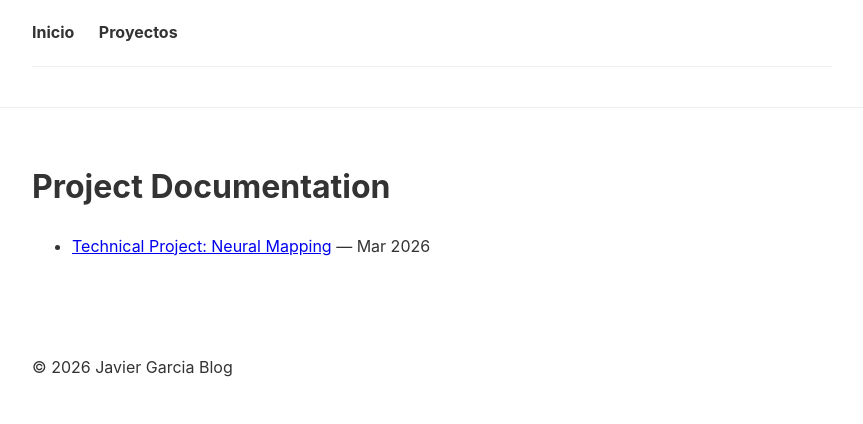
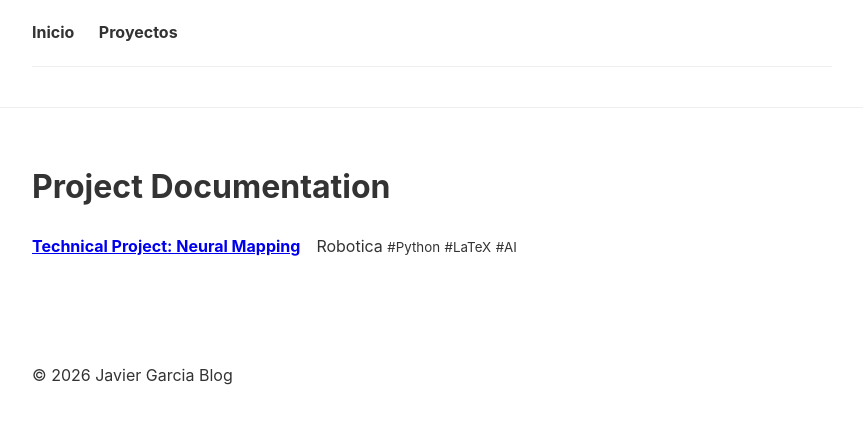
Before and after one commit to oviwanazul124/oviwanazul124.github.io, a Jekyll site: the page built from es/posts.html, in a window 1280 px wide. Shown: the top 424 px of the page, without its empty margins (208-1071 px from the left). Built offline with Jekyll 4.4.1, drawn with Linux system fonts in a browser that asks for light colours.

Commit message:
test categories

```diff
--- a/_posts/2026-03-22-check-es.md
+++ b/_posts/2026-03-22-check-es.md
@@ -2,6 +2,8 @@
 layout: default
 title: "Technical Project: Neural Mapping"
 lang: es
+categories: [es, Robotica]
+tags: [Python, LaTeX, AI]
 lang_ref: system-check
 ---
 
@@ -10,11 +12,13 @@ lang_ref: system-check
 This is a test post to verify the new portfolio layout. The goal is to ensure that technical documentation feels "spacious" and readable.
 
 ## The Math Test
+
 If the renovation is successful, the following Schrödinger equation should look like professional typeset math, not raw code:
 
 $$i\hbar \frac{\partial}{\partial t}\Psi(\mathbf{r},t) = \hat{H}\Psi(\mathbf{r},t)$$
 
 ## The Layout Test
+
 The text above should be centered in an 800px container with plenty of white space on the left and right.
 
 [Check the English version of this post here](/es/technical-project-neural-mapping/)
--- a/es/posts.html
+++ b/es/posts.html
@@ -4,14 +4,27 @@ title: My Projects
 lang: es
 lang-ref: postsPage
 ---
+
 <h1>Project Documentation</h1>
-<ul>
-  {% for post in site.posts %}
-    {% if post.lang == 'es' %}
-      <li>
-        <a href="{{ post.url | relative_url }}">{{ post.title }}</a>
-        <span>— {{ post.date | date: "%b %Y" }}</span>
-      </li>
-    {% endif %}
-  {% endfor %}
+<ul class="post-list">
+  {% for post in site.posts %} {% if post.lang == page.lang %}
+  <li class="project-item">
+    <a href="{{ post.url | relative_url }}"
+      ><strong>{{ post.title }}</strong></a
+    >
+
+    <div class="project-meta">
+      <span class="category-label">
+        {% for cat in post.categories %} {% unless cat == 'en' or cat == 'es' %}
+        {{ cat }} {% endunless %} {% endfor %}
+      </span>
+
+      <span class="tags-list">
+        {% for tag in post.tags %}
+        <small class="tag">#{{ tag }}</small>
+        {% endfor %}
+      </span>
+    </div>
+  </li>
+  {% endif %} {% endfor %}
 </ul>
```
Also changed, not shown: _posts/2026-03-22-check-en.md (+4 -0 lines), en/posts.html (+22 -9 lines).
